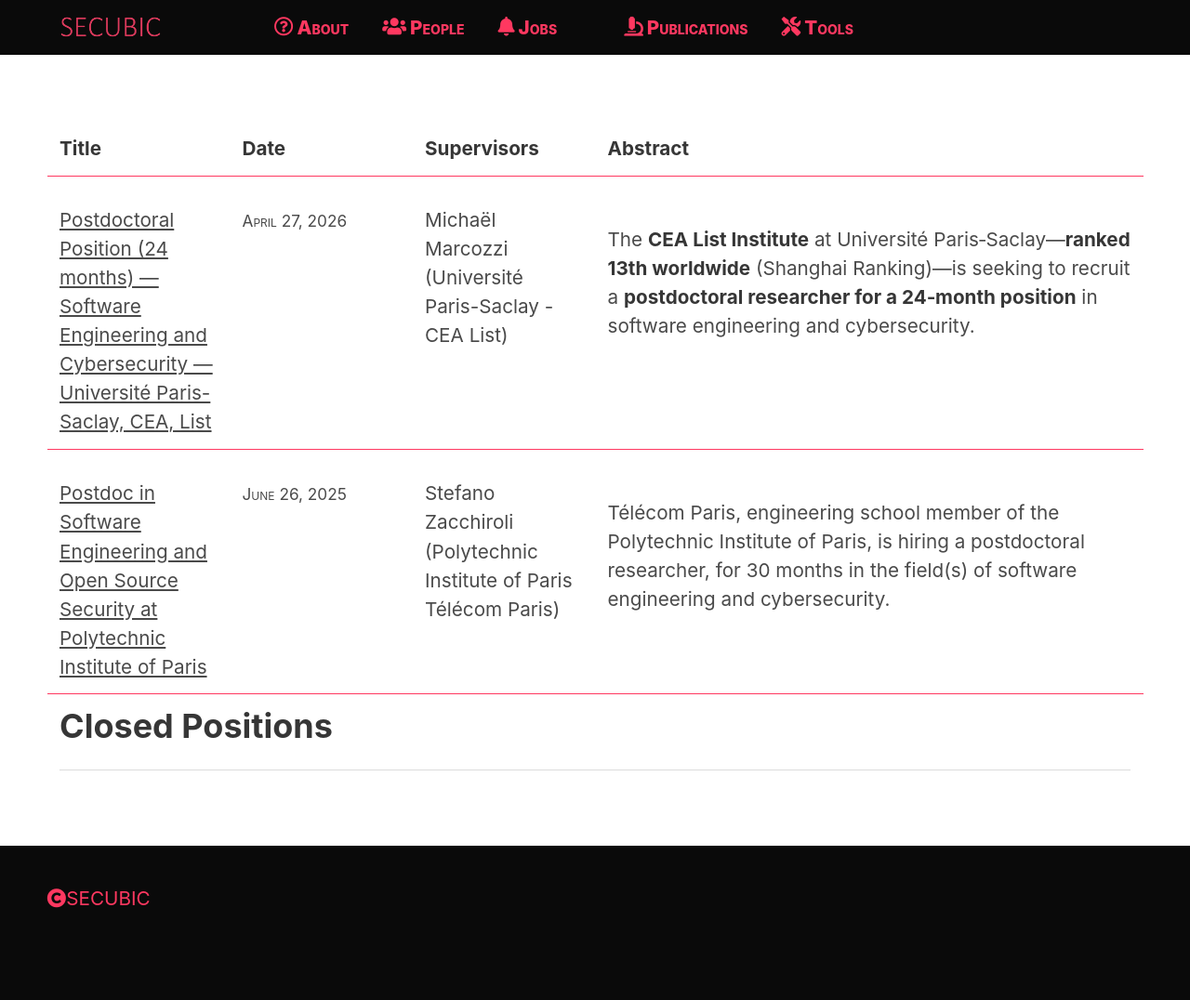
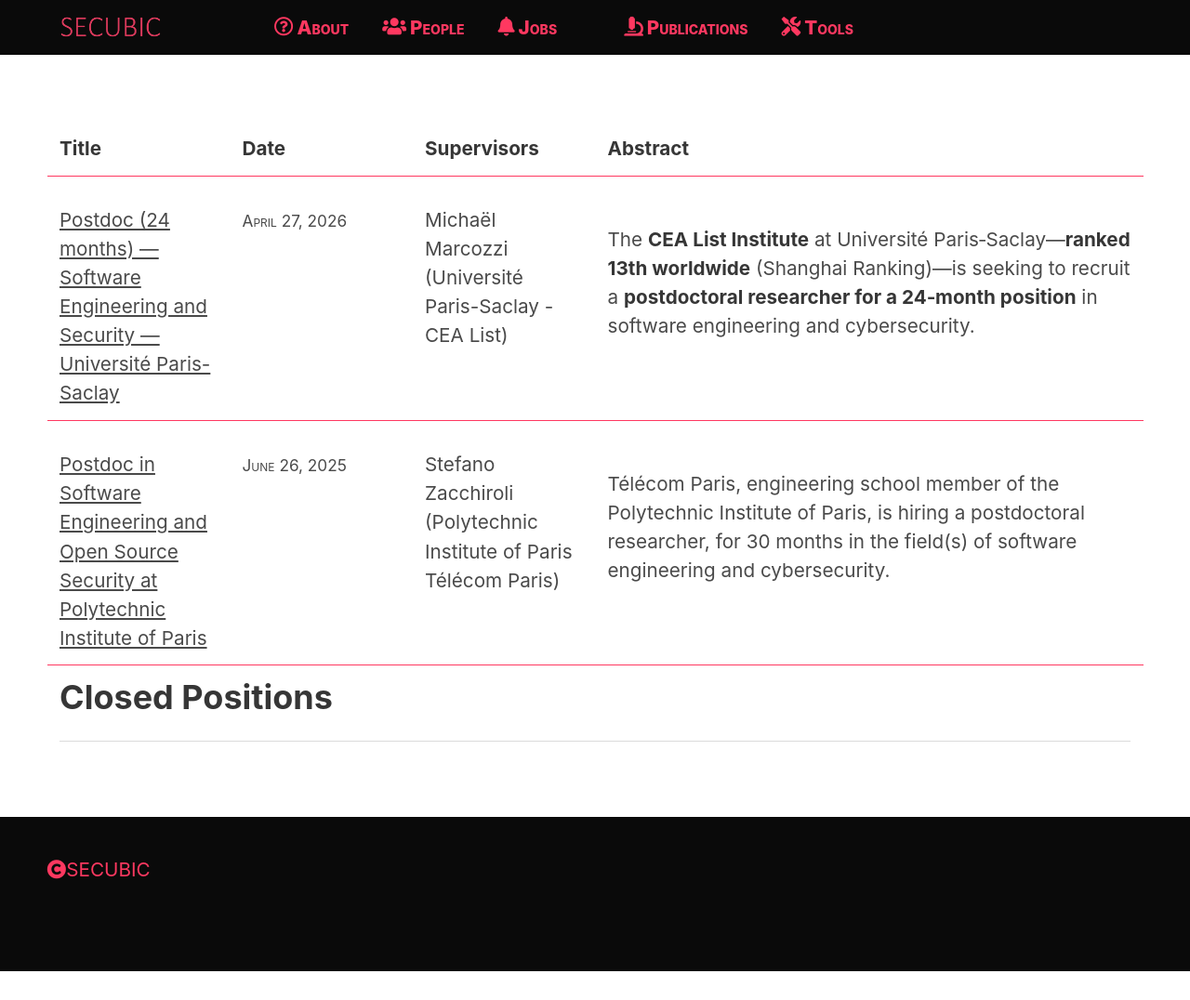
Before and after one commit to SECUBIC-PTCC/secubic-ptcc.github.io, a Jekyll site: the page built from currentjobs.md, in a window 1280 px wide. Shown: the whole page at 93% size. Built offline with Jekyll 4.4.1, drawn with Linux system fonts in a browser that asks for light colours; nearby versions of some CDN libraries; after the commit the page ends 1045 px from its top, so only the background shows below that.

Commit message:
Job offer

```diff
--- a/_posts/2026-04-27-postdoc-supply-chain-binary-fuzzing.md
+++ b/_posts/2026-04-27-postdoc-supply-chain-binary-fuzzing.md
@@ -1,6 +1,6 @@
 ---
 layout: post
-title:  "Postdoctoral Position (24 months) — Software Engineering and Cybersecurity — Université Paris-Saclay, CEA, List"
+title:  "Postdoc (24 months) — Software Engineering and Security — Université Paris-Saclay"
 supervisors: Michaël Marcozzi (Université Paris-Saclay - CEA List)
 categories: jobs open
 date: 2026-04-27
```
